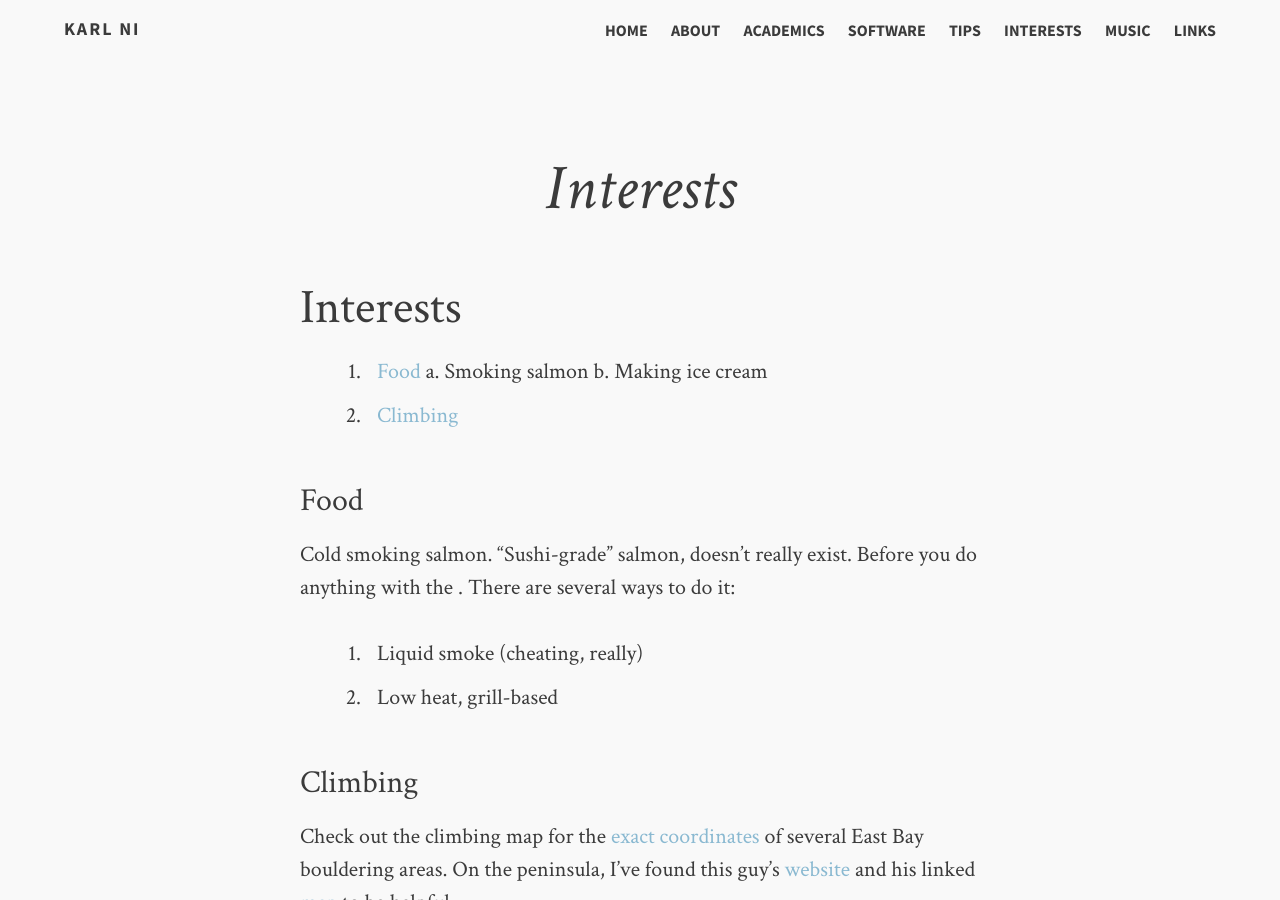
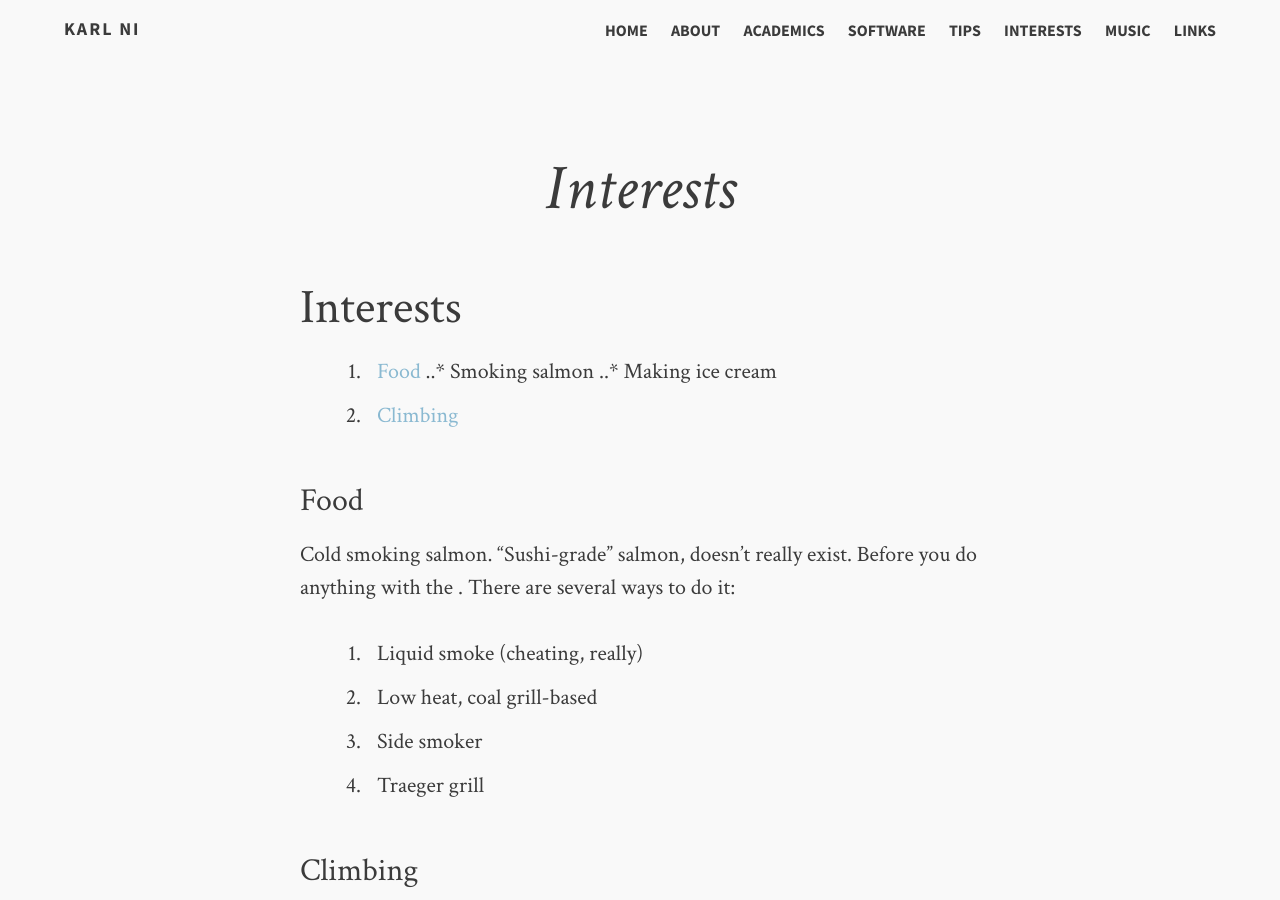
Before and after one commit to UCKarl/UCKarl.github.io, a Jekyll site: the page built from interests.md, in a window 1280 px wide and 900 px high. Built offline with Jekyll 4.4.1, drawn with Linux system fonts in a browser that asks for light colours; comment, search, counter and statistics services are not loaded.

Commit message:
Update interests.md

```diff
--- a/interests.md
+++ b/interests.md
@@ -8,8 +8,8 @@ tags: [climbing,riding,ice cream,smoked salmon]
 ## Interests
 
 1. [Food](#Food)
-  a. Smoking salmon
-  b. Making ice cream
+..* Smoking salmon
+..* Making ice cream
 2. [Climbing](#Climbing)
 
 ### Food <a name="Food"></a>
@@ -17,7 +17,9 @@ tags: [climbing,riding,ice cream,smoked salmon]
 Cold smoking salmon. "Sushi-grade" salmon, doesn't really exist. Before you do anything with the . There are several ways to do it:
 
 1. Liquid smoke (cheating, really)
-2. Low heat, grill-based
+2. Low heat, coal grill-based
+3. Side smoker
+4. Traeger grill
 
 ### Climbing <a name="Climbing"></a>
 
```
